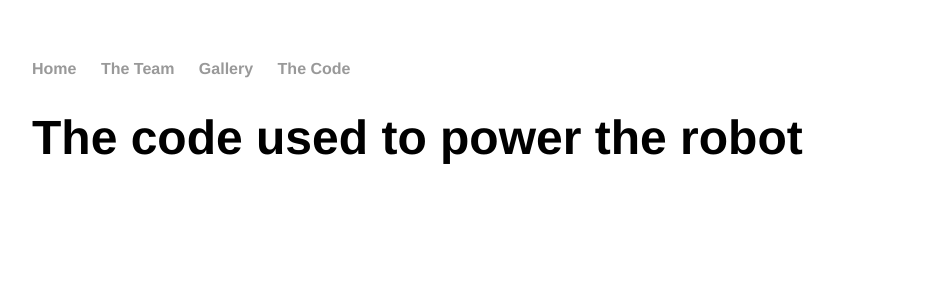
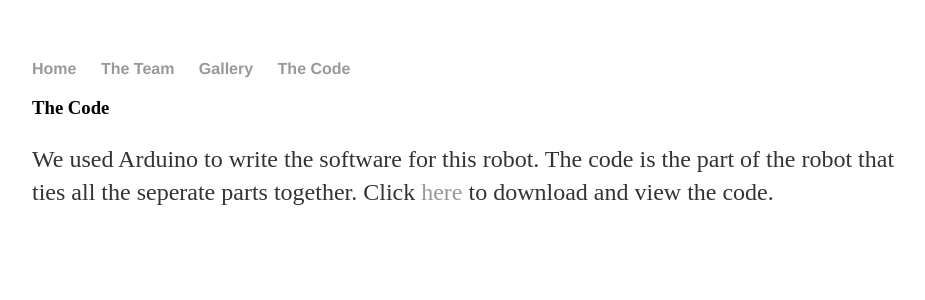
Before and after one commit to walkershanks/walkershanks.github.io, a Jekyll site: the page built from The-Code/index.html, in a window 1280 px wide. Shown: the top 300 px of the page, without its empty margins (160-1085 px from the left). Built offline with Jekyll 4.4.1, drawn with Linux system fonts in a browser that asks for light colours.

Commit message:
Update index.html

```diff
--- a/The-Code/index.html
+++ b/The-Code/index.html
@@ -3,5 +3,10 @@ layout: default
 title: The Code
 ---
 <div class="blurb">
-	<h1>The code used to power the robot</h1>
+	<h3>The Code</h3>
+	<p>
+		We used Arduino to write the software for this robot. The code is the part of the robot that
+		ties all the seperate parts together. Click <a href="/The-Code/Archive.zip" download>here</a> to download
+		and view the code.
+	</p>
 </div><!-- /.blurb -->
```
